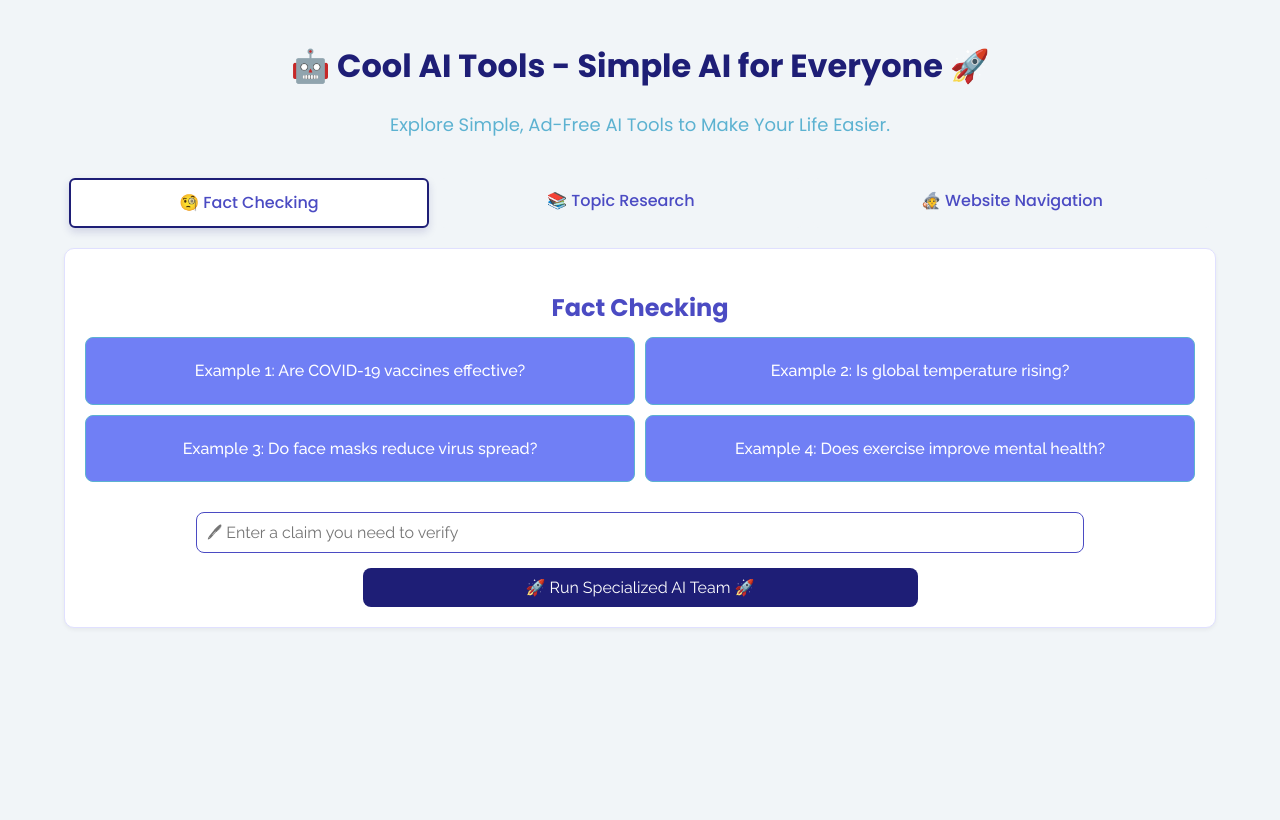
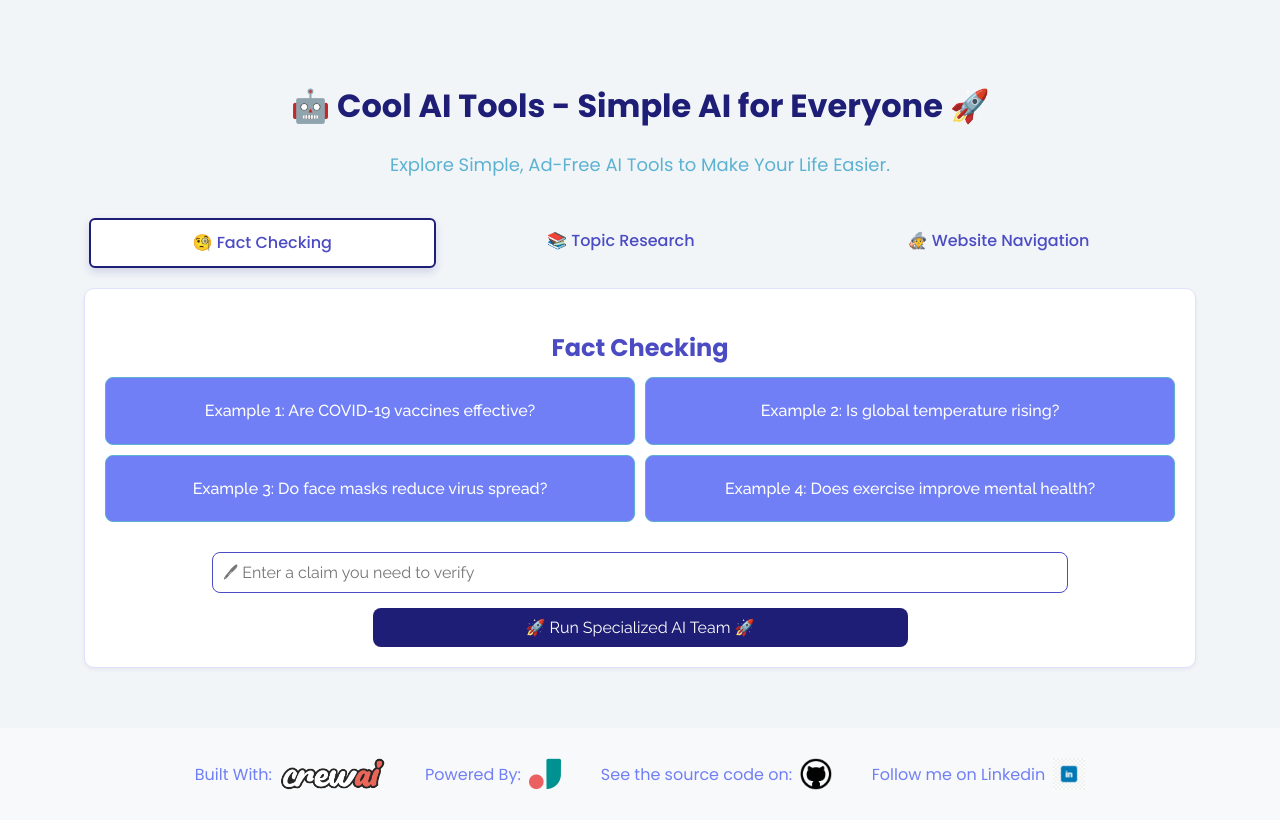
Before and after one commit to LucaCGN/CoolAITools, a FastAPI app: page / in a window 1280 px wide. Before the commit the page ends 628 px from the top, so only its background shows below. Run offline with FastAPI, Linux system fonts and the light colour scheme; some libraries are stand-ins or nearby versions; some web fonts are replaced.

Commit message:
footer addition

```diff
--- a/static/css/general.css
+++ b/static/css/general.css
@@ -364,3 +364,58 @@ h1 {
     border-radius: 5px;
     text-align: center;
 }
+
+
+
+        /* CSS for Sticky Footer */
+
+        html, body {
+            height: 100%; /* Full height for both html and body elements */
+            margin: 0;
+            padding: 0;
+            box-sizing: border-box;
+            font-family: 'Poppins', sans-serif; /* Set global font */
+        }
+
+        .wrapper {
+            min-height: 100vh; /* Full viewport height */
+            display: flex;
+            flex-direction: column; /* Layout in a vertical column */
+        }
+
+        .container {
+            flex: 1; /* Allow the main content to take up all available space */
+            padding: 20px; /* Add some padding for content */
+        }
+
+        .footer {
+            background-color: #f8f9fa; /* Light gray background */
+            padding: 20px 0;
+            display: flex;
+            justify-content: center;
+            align-items: center;
+            flex-wrap: wrap;
+            font-family: 'Poppins', sans-serif; /* Set Poppins font for footer */
+            color: #707ff5; /* Cornflower Blue text color */
+        }
+
+        .footer-item {
+            display: flex;
+            align-items: center;
+            margin: 10px 20px;
+            text-decoration: none;
+            color: #707ff5; /* Cornflower Blue text color */
+            font-size: 16px;
+            transition: color 0.3s ease;
+        }
+
+        .footer-item:hover {
+            color: #0056b3; /* Darker blue on hover for better contrast */
+        }
+
+        .footer-item img {
+            width: auto;       /* Maintain aspect ratio */
+            height: 32px;      /* Set a consistent height for logos */
+            max-width: 100%;   /* Prevent the image from being too large */
+            margin-left: 8px;  /* Add space between text and logo */
+        }
--- a/templates/base.html
+++ b/templates/base.html
@@ -1,5 +1,3 @@
-<!-- templates/base.html -->
-
 <!DOCTYPE html>
 <html lang="en">
 <head>
@@ -20,6 +18,7 @@
     <link rel="stylesheet" href="{{ url_for('static', path='css/website_navigation.css') }}">
 </head>
 <body>
+    <div class="wrapper">
         <div class="container">
             <!-- Main Title -->
             <h1>🤖 Cool AI Tools - Simple AI for Everyone 🚀</h1>
@@ -108,6 +107,27 @@
             </div>
         </div>
 
+        <!-- Footer Section -->
+        <footer class="footer">
+            <a href="https://github.com/crewAIInc/crewAI" class="footer-item" target="_blank" rel="noopener noreferrer">
+                <span>Built With:</span>
+                <img src="{{ url_for('static', path='logos/crewai_logo.png') }}" alt="CrewAI Logo">
+            </a>
+            <a href="https://github.com/jina-ai" class="footer-item" target="_blank" rel="noopener noreferrer">
+                <span>Powered By:</span>
+                <img src="{{ url_for('static', path='logos/jina_ai_logo.png') }}" alt="JinaAI Logo">
+            </a>
+            <a href="https://github.com/LucaCGN/CoolAITools" class="footer-item" target="_blank" rel="noopener noreferrer">
+                <span>See the source code on:</span>
+                <img src="{{ url_for('static', path='logos/github_logo.png') }}" alt="GitHub Logo">
+            </a>
+            <a href="https://www.linkedin.com/comm/mynetwork/discovery-see-all?usecase=PEOPLE_FOLLOWS&followMember=luca-nonino-72196893" class="footer-item" target="_blank" rel="noopener noreferrer">
+                <span>Follow me on Linkedin</span>
+                <img src="{{ url_for('static', path='logos/linkedin_logo.png') }}" alt="LinkedIn Logo">
+            </a>
+        </footer>
+    </div>
+
     <!-- Include external JavaScript -->
     <script src="{{ url_for('static', path='js/loading_cards.js') }}"></script>
     <script src="{{ url_for('static', path='js/scripts.js') }}"></script>
```
Also changed, not shown: static/logos/linkedin_logo.png (added). Lines whose indentation alone changed are shown as unchanged.
